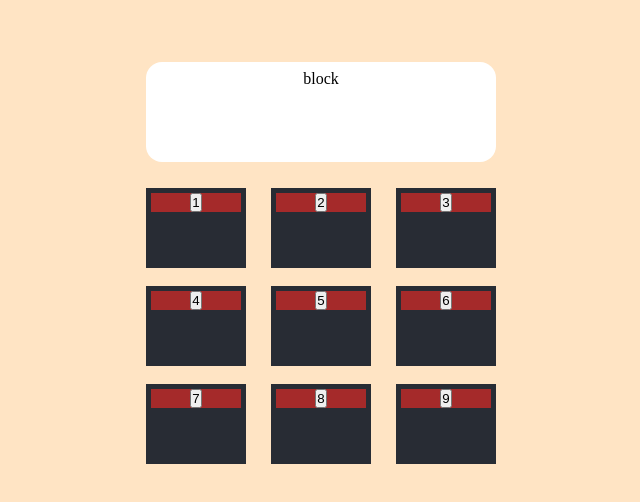
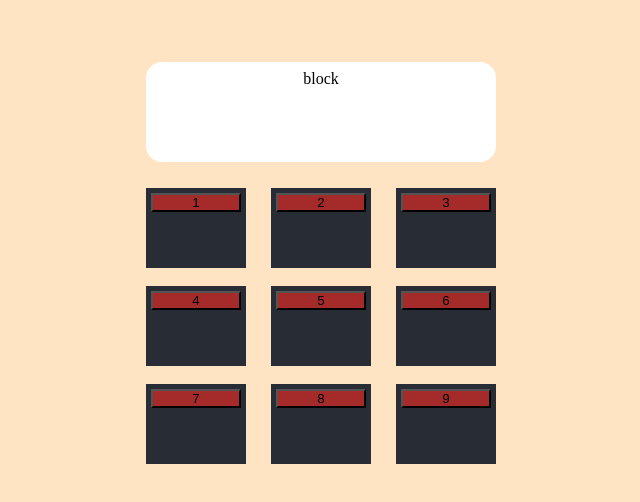
Before and after one commit to SafaaKHADIM/Broken-Calculator, a React (Create React App) app: page / in a window 1280 px wide. Shown: the top 502 px of the page, without its empty margins (319-959 px from the left). Built offline with nearby package versions, Linux system fonts and the light colour scheme.

Commit message:
add some finctions

```diff
--- a/src/App.js
+++ b/src/App.js
@@ -14,17 +14,17 @@ function App() {
         <main className="flexbox">
           <Board id="board-1" className="board">
             <Card id="card-1" className="card" draggable="true" idblock="board-1">
-              <button> 1</button>
+               1
             </Card>
           </Board>
           <Board id="board-2" className="board">
             <Card id="card-2" className="card" draggable="true" idblock="board-2">
-              <button> 2</button>
+               2
             </Card>
           </Board>
           <Board id="board-3" className="board">
             <Card id="card-3" className="card" draggable="true" idblock="board-3">
-                <button> 3</button>
+                3
             </Card>
           </Board>
         </main>
@@ -32,17 +32,17 @@ function App() {
           <main className="flexbox">
               <Board id="board-4" className="board">
                   <Card id="card-4" className="card" draggable="true" idblock="board-4">
-                      <button> 4</button>
+                       4
                   </Card>
               </Board>
               <Board id="board-5" className="board">
                   <Card id="card-5" className="card" draggable="true" idblock="board-5">
-                      <button> 5</button>
+                     5
                   </Card>
               </Board>
               <Board id="board-6" className="board">
                   <Card id="card-6" className="card" draggable="true" idblock="board-6">
-                      <button> 6</button>
+                     6
                   </Card>
               </Board>
           </main>
@@ -50,17 +50,17 @@ function App() {
           <main className="flexbox">
               <Board id="board-7" className="board">
                   <Card id="card-7" className="card" draggable="true" idblock="board-7">
-                      <button> 7</button>
+                     7
                   </Card>
               </Board>
               <Board id="board-8" className="board">
                   <Card id="card-8" className="card" draggable="true" idblock="board-8">
-                      <button> 8</button>
+                   8
                   </Card>
               </Board>
               <Board id="board-9" className="board">
                   <Card id="card-9" className="card" draggable="true" idblock="board-9">
-                      <button> 9</button>
+                      9
                   </Card>
               </Board>
           </main>
--- a/src/components/Card.js
+++ b/src/components/Card.js
@@ -1,6 +1,8 @@
-import React, {Component} from 'react';
+import React, {useState} from 'react';
 
 function Card (props) {
+    const [firstNumber, setfirstNumber] = useState(0);
+    const [secondNumber, setsecondNumber] = useState(0);
 
     const dragStart= ev =>{
         const target= ev.target;
@@ -16,10 +18,55 @@ function Card (props) {
         ev.stopPropagation();
     }
 
+    const onClick = (ev)=>{
+        let number = "";
+        const value = ev.currentTarget.getAttribute("idblock");
+        switch(value) {
+            case "block-1":
+                number =number+"1";
+                break;
+            case "block-2":
+                number =number+"2";
+                break;
+            case "block-3":
+                number =number+"3";
+                break;
+            case "block-4":
+                number =number+"4";
+                break;
+            case "block-5":
+                number =number+"5";
+                break;
+            case "block-6":
+                number =number+"6";
+                break;
+            case "block-7":
+                number =number+"7";
+                break;
+            case "block-8":
+                number =number+"8";
+                break;
+            case "block-9":
+                number =number+"9";
+                break;
 
+            default:
+                number =number;
+        }
+        setfirstNumber(firstNumber+number);
+    }
+
+    const add =()=>{
+        setsecondNumber(firstNumber);
+        setfirstNumber("");
+    }
+
+    const result = () =>{
+      const somme=  Number(firstNumber) +Number(secondNumber);
+    }
 
     return(
-        <div id={props.id}
+        <button id={props.id}
              className={props.className}
              draggable={props.draggable}
              onDragStart={dragStart}
@@ -28,7 +75,7 @@ function Card (props) {
 
         >
             {props.children}
-        </div>
+        </button>
     )
 }
 
```
